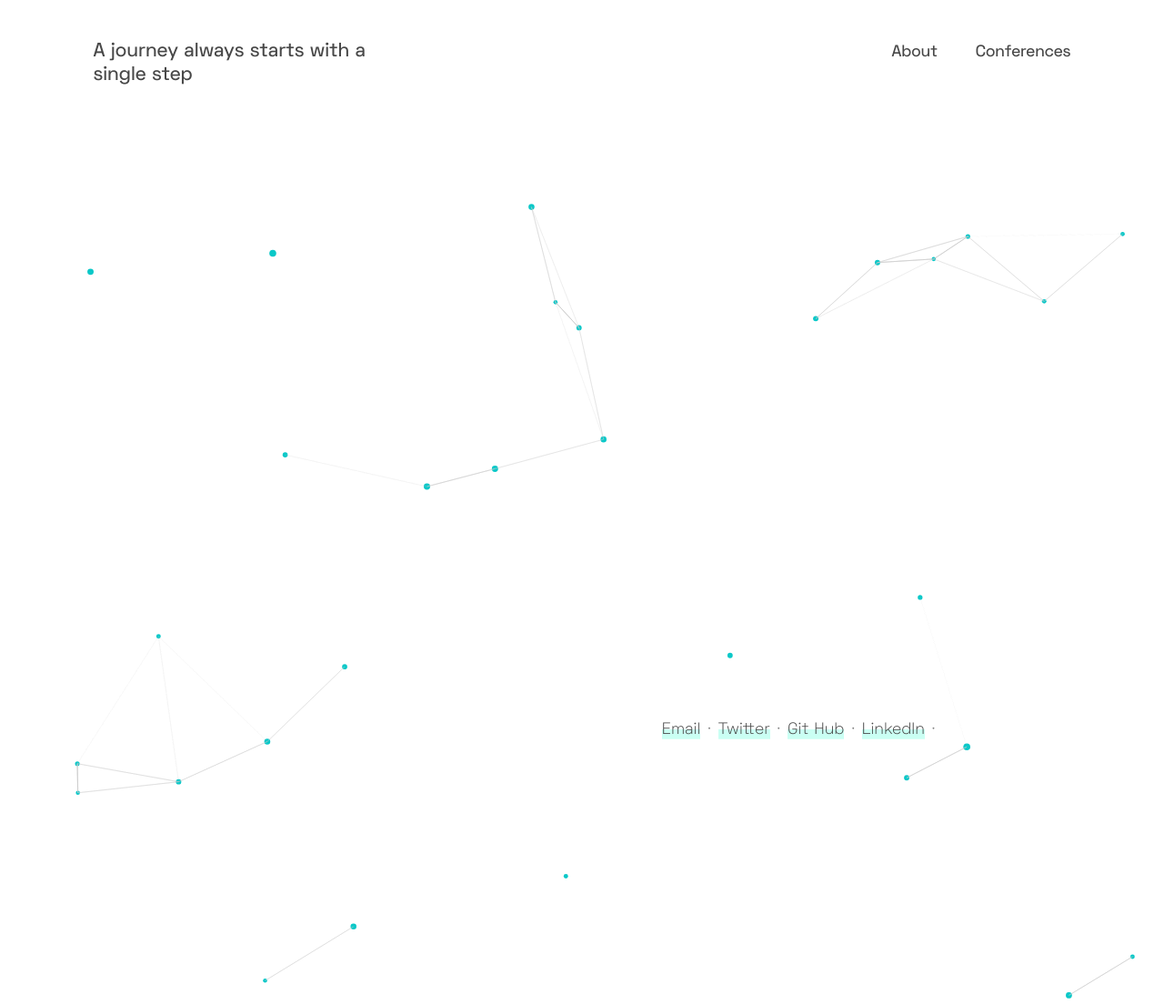
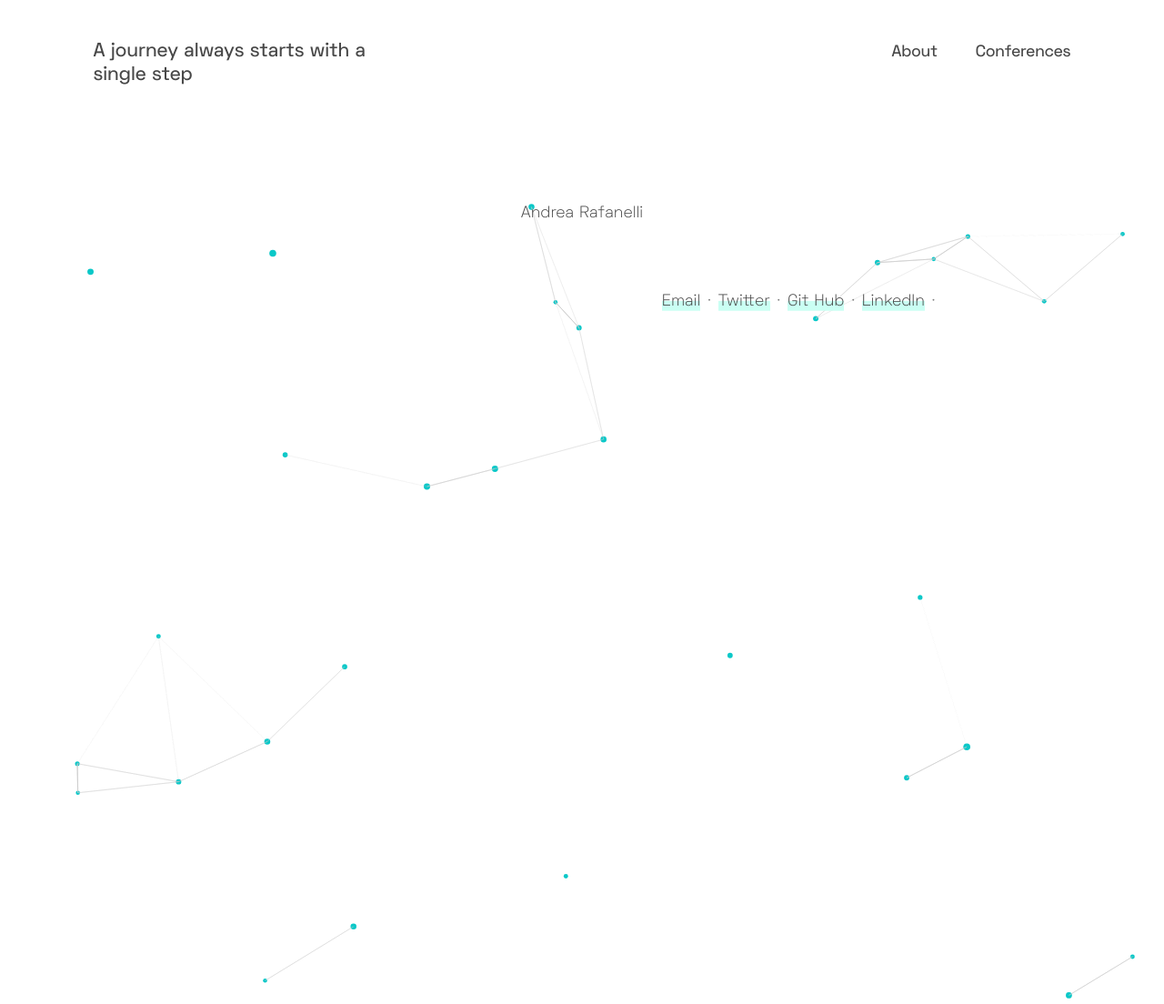
Before and after one commit to lollix91/andrearafanelli.github.io, a Jekyll site: the page built from index.html, in a window 1280 px wide. Shown: the whole page at 91% size. Built offline with Jekyll 4.4.1, drawn with Linux system fonts in a browser that asks for light colours.

Commit message:
Update style.scss

```diff
--- a/css/style.scss
+++ b/css/style.scss
@@ -175,9 +175,11 @@
 }
 
 h3, .h3 {
-  font-size: 1.2rem;
+  text-align: center;
+  font-size: calc(18vw + 1rem);
+  font-weight: 100;
+  line-height: 1;
 }
-
 h4, .h4 {
   font-size: 1.1rem;
   margin-bottom: .25rem;
@@ -545,20 +547,3 @@
 
 
 }
-
-h10 {
-  font-family: "Anton", sans-serif;
-  text-align: center;
-  margin: 0;
-  -webkit-background-clip: text;
-  -webkit-text-fill-color: transparent;
-  -webkit-mask-image: -webkit-gradient(linear, left top, left bottom,color-stop(0.7, #000), color-stop(1.6, transparent));
-  transition: background-position 1s, background-color 1s;
-  text-align: center;
-  font-size: calc(18vw + 1rem);
-  font-weight: 100;
-  line-height: 1;
-  background-size: 45vw auto, 45vw auto, 30vw auto;
-  background-repeat: repeat-x;
-  background-position: 0px 15%, 200px 25%, -50px 2vw;
-}
```
